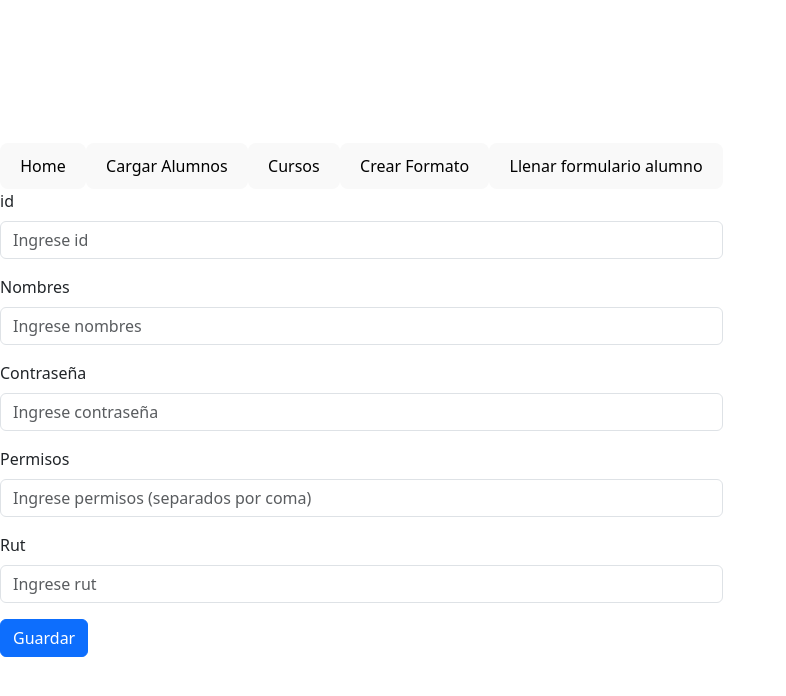
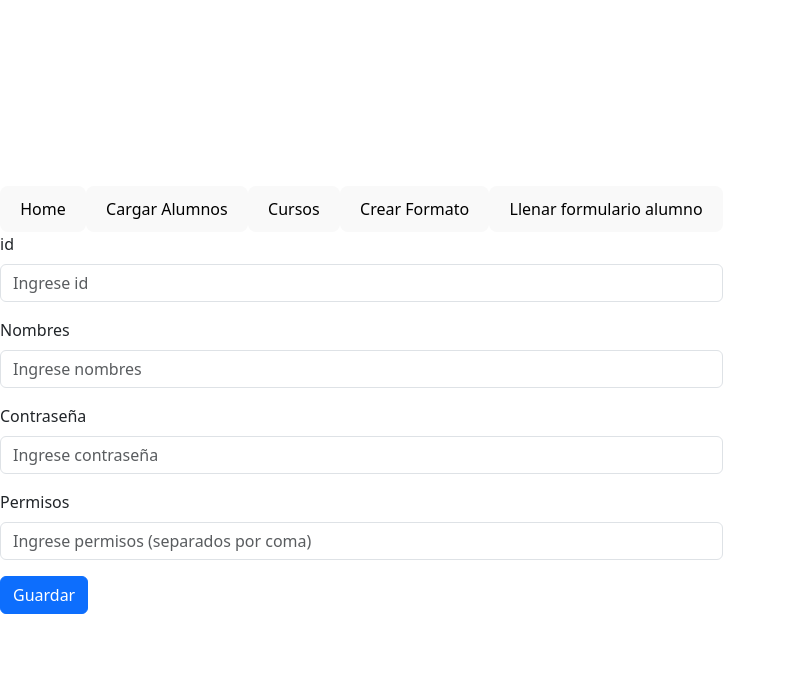
Before and after one commit to DanielGallegosLB/19FE_Inscripcion_practica_src, a React (Vite) app: page /edit in a window 1280 px wide. Shown: the top 696 px of the page, without its empty margins (0-786 px from the left). Built offline with nearby package versions, Linux system fonts and the light colour scheme; no server answers.

Commit message:
Eliminar rut de editar user

```diff
--- a/src/components/UsuarioEditar.jsx
+++ b/src/components/UsuarioEditar.jsx
@@ -9,7 +9,6 @@ function UsuarioEditar() {
     const [name, setName] = useState("");
     const [password, setPassword] = useState("");
     const [permissions, setPermissions] = useState("");
-    const [rut, setRut] = useState("");
     const [usuarios, setUsuarios] = useState([]);
 
     let history = useNavigate();
@@ -33,7 +32,6 @@ function UsuarioEditar() {
           NOMBRES: name,
           CONTRASEÑA: password,
           PERMISOS: permissions,
-          RUT: rut,
         };
 
         fetch(API+`/usuarios/editar-usuario/${id}`, {
@@ -64,14 +62,12 @@ function UsuarioEditar() {
         const storedName = localStorage.getItem("name") || "";
         const storedPassword = localStorage.getItem("password") || "";
         const storedPermissions = localStorage.getItem("permissions") || ""; // Esto es una cadena
-        const storedRut = localStorage.getItem("rut") || "";
 
 
         setId(storedId);
         setName(storedName);
         setPassword(storedPassword);
         setPermissions(storedPermissions);
-        setRut(storedRut);
 
       }, []);
 
@@ -99,11 +95,6 @@ function UsuarioEditar() {
                     <Form.Control type="list" placeholder="Ingrese permisos (separados por coma)" value={permissions} required onChange={(e) => setPermissions(e.target.value)}/>
                 </Form.Group>
 
-                <Form.Group className="mb-3" controlId="rut">
-                    <Form.Label>Rut</Form.Label>
-                    <Form.Control type="list" placeholder="Ingrese rut" value={rut} required onChange={(e) => setRut(e.target.value)}/>
-                </Form.Group>
-
                     <Button variant="primary" onClick={(e) => handleUpdate(e)}>
                         Guardar
                     </Button>
```
